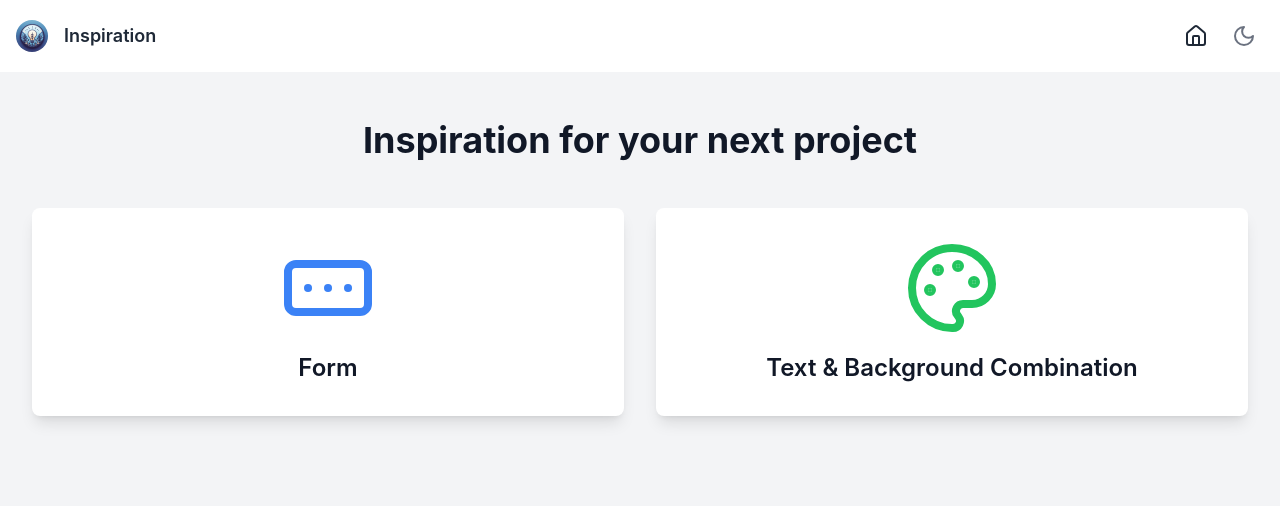
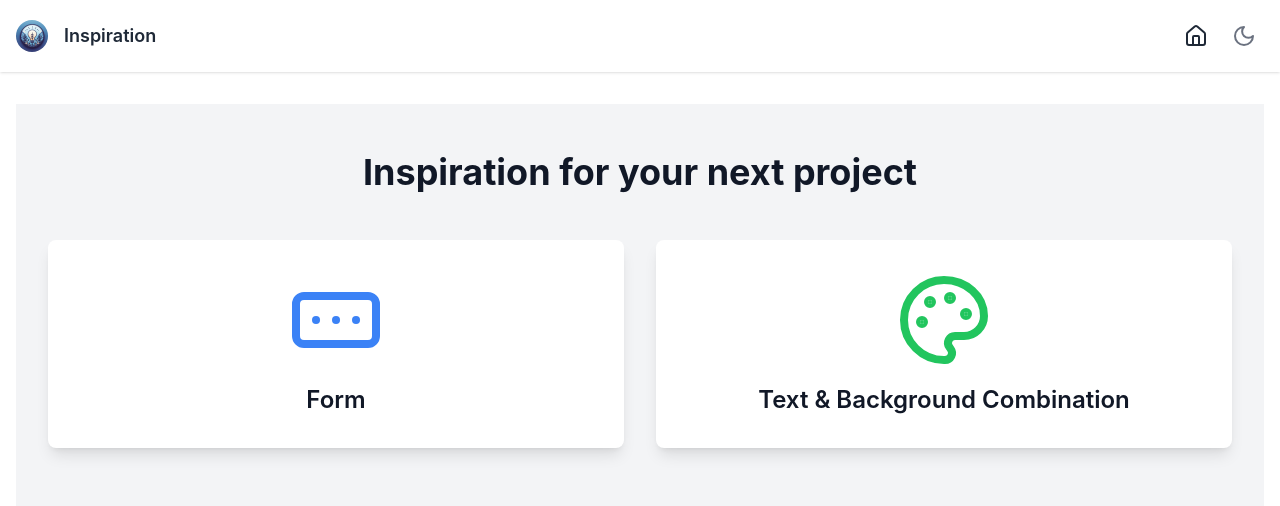
Before and after one commit to SoroushGhodrat/inspiration, a React (Create React App) app: page / in a window 1280 px wide. Shown: the top 506 px of the page. Built offline with nearby package versions, Linux system fonts and the light colour scheme.

Commit message:
Refactor App component layout and improve dark mode handling

```diff
--- a/src/App.tsx
+++ b/src/App.tsx
@@ -23,15 +23,20 @@ const App: React.FC = () => {
 
   return (
     <Router>
+      <div
+        className={`relative min-h-screen transition-bg ${darkMode ? 'bg-dark-gradient from-dark-gradient-start to-dark-gradient-end' : 'bg-light-gradient from-light-gradient-start to-light-gradient-end'}`}
+      >
         <Navbar darkMode={darkMode} toggleDarkMode={toggleDarkMode} />
-
+        <main className="container mx-auto px-4 py-8">
           <Routes>
             <Route path="/" element={<Home />} />
             <Route path="/form" element={<MultiStepForm />} />
             <Route path="/color" element={<ColorCombinations />} />
           </Routes>
+        </main>
+      </div>
     </Router>
   );
-}
+};
 
 export default App;
```
Lines whose indentation alone changed are shown as unchanged.
